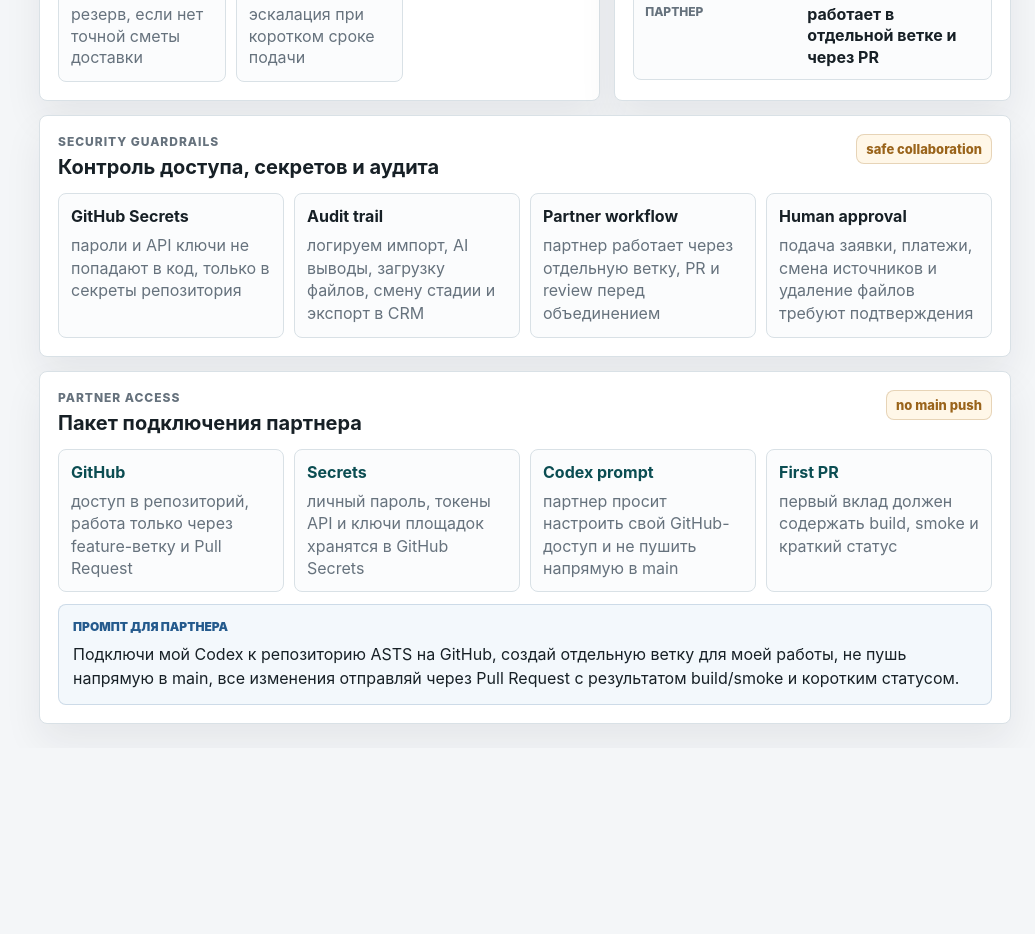
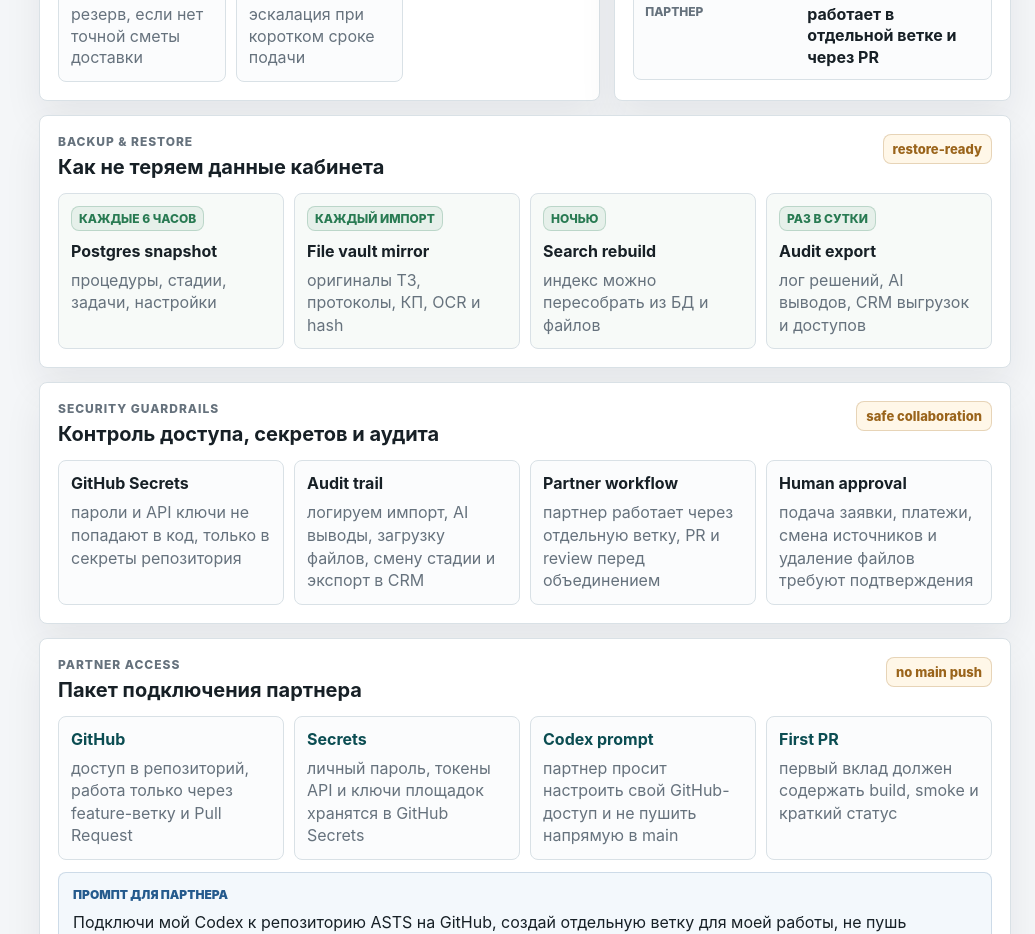
Before and after one commit to info14fourteen-creator/ASTS, a Next.js app in the folder apps/web/: page /settings in a window 1280 px wide. Shown: the part 840-1774 px from the top of the page, without its empty margins (245-1280 px from the left). Before the commit the page ends 1588 px from the top, so only its background shows below. Built offline with nearby package versions, Linux system fonts and the light colour scheme.

Commit message:
Add workspace backup plan

```diff
--- a/apps/web/app/globals.css
+++ b/apps/web/app/globals.css
@@ -2134,6 +2134,49 @@ dd {
   line-height: 1.42;
 }
 
+.backup-grid {
+  display: grid;
+  grid-template-columns: repeat(4, minmax(0, 1fr));
+  gap: 10px;
+}
+
+.backup-card {
+  min-height: 128px;
+  border: 1px solid var(--line);
+  border-radius: 8px;
+  padding: 12px;
+  background: #f7faf8;
+}
+
+.backup-card span,
+.backup-card strong,
+.backup-card p {
+  display: block;
+}
+
+.backup-card span {
+  width: fit-content;
+  border: 1px solid rgba(40, 122, 82, 0.22);
+  border-radius: 8px;
+  padding: 4px 7px;
+  background: rgba(40, 122, 82, 0.08);
+  color: var(--green);
+  font-size: 12px;
+  font-weight: 850;
+  text-transform: uppercase;
+}
+
+.backup-card strong {
+  margin-top: 10px;
+  line-height: 1.25;
+}
+
+.backup-card p {
+  margin: 8px 0 0;
+  color: var(--muted);
+  line-height: 1.4;
+}
+
 .partner-access-grid {
   display: grid;
   grid-template-columns: repeat(4, minmax(0, 1fr));
@@ -2771,6 +2814,10 @@ dd {
     grid-template-columns: repeat(2, minmax(0, 1fr));
   }
 
+  .backup-grid {
+    grid-template-columns: repeat(2, minmax(0, 1fr));
+  }
+
   .partner-access-grid {
     grid-template-columns: repeat(2, minmax(0, 1fr));
   }
@@ -2956,6 +3003,10 @@ dd {
     grid-template-columns: 1fr;
   }
 
+  .backup-grid {
+    grid-template-columns: 1fr;
+  }
+
   .partner-access-grid {
     grid-template-columns: 1fr;
   }
--- a/apps/web/app/settings/page.tsx
+++ b/apps/web/app/settings/page.tsx
@@ -27,6 +27,13 @@ const guardrails = [
   ["Audit trail", "логируем импорт, AI выводы, загрузку файлов, смену стадии и экспорт в CRM"],
   ["Partner workflow", "партнер работает через отдельную ветку, PR и review перед объединением"],
   ["Human approval", "подача заявки, платежи, смена источников и удаление файлов требуют подтверждения"],
+];
+
+const backupPlan = [
+  ["Postgres snapshot", "каждые 6 часов", "процедуры, стадии, задачи, настройки"],
+  ["File vault mirror", "каждый импорт", "оригиналы ТЗ, протоколы, КП, OCR и hash"],
+  ["Search rebuild", "ночью", "индекс можно пересобрать из БД и файлов"],
+  ["Audit export", "раз в сутки", "лог решений, AI выводов, CRM выгрузок и доступов"],
 ];
 
 const partnerAccess = [
@@ -136,6 +143,25 @@ export default function SettingsPage() {
           <article className="panel span-12">
             <div className="panel-head compact">
               <div>
+                <p className="eyebrow">Backup & restore</p>
+                <h2>Как не теряем данные кабинета</h2>
+              </div>
+              <span className="status-pill green">restore-ready</span>
+            </div>
+            <div className="backup-grid">
+              {backupPlan.map(([title, cadence, text]) => (
+                <div className="backup-card" key={title}>
+                  <span>{cadence}</span>
+                  <strong>{title}</strong>
+                  <p>{text}</p>
+                </div>
+              ))}
+            </div>
+          </article>
+
+          <article className="panel span-12">
+            <div className="panel-head compact">
+              <div>
                 <p className="eyebrow">Security guardrails</p>
                 <h2>Контроль доступа, секретов и аудита</h2>
               </div>
```
